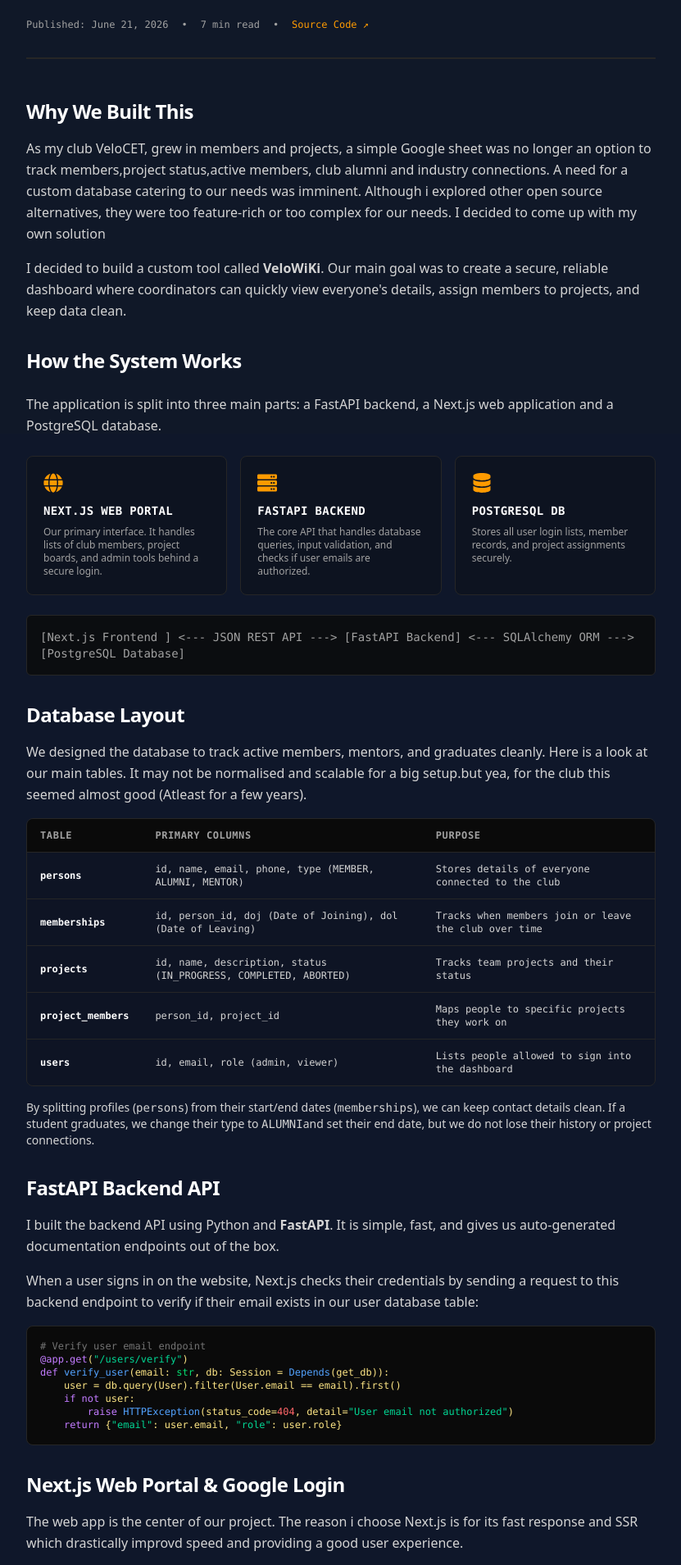
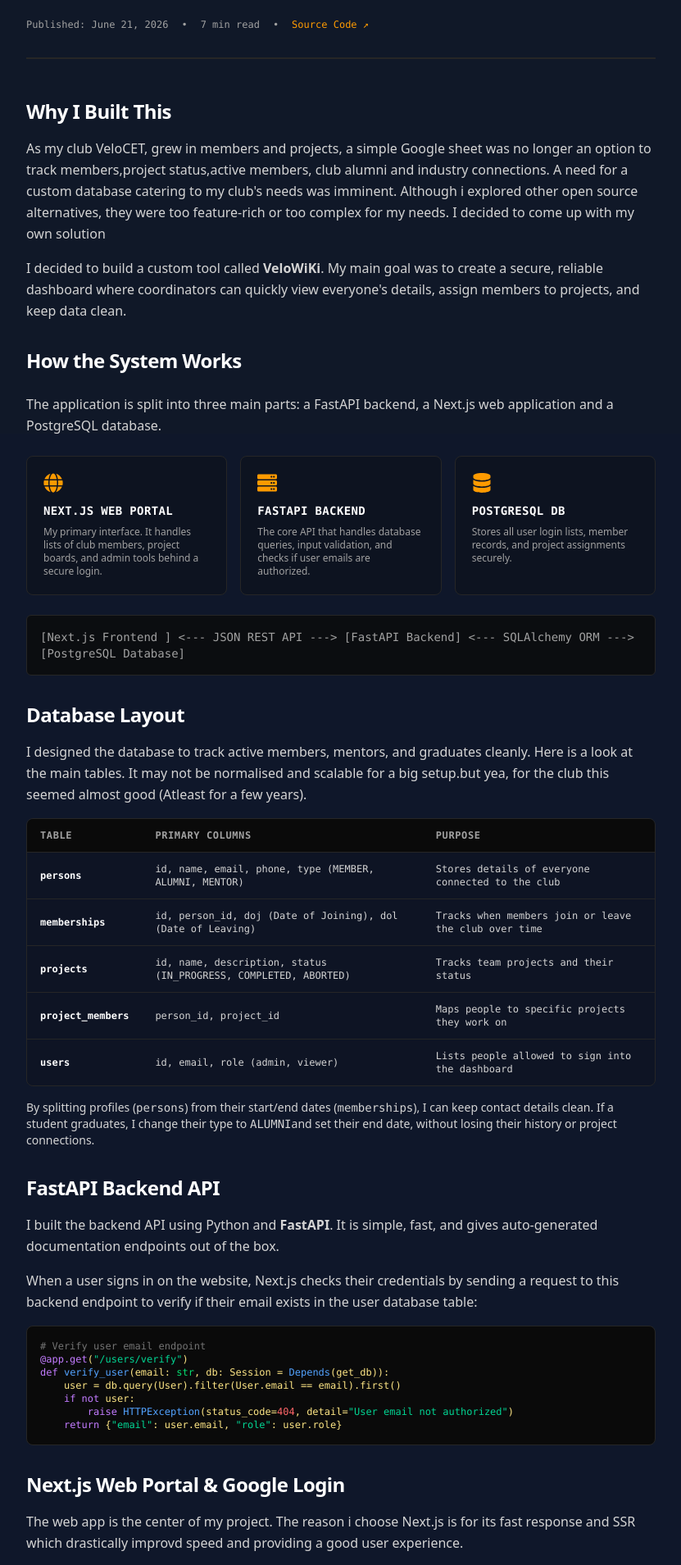
Before and after one commit to anand1946s/portfolio, a Next.js app in the folder frontend/: page /blogs/velowiki in a window 1280 px wide. Shown: the part 271-2180 px from the top of the page at 82% size, without its empty margins (224-1055 px from the left). Built offline with nearby package versions, Linux system fonts and the light colour scheme.

Commit message:
grammar correction blog

```diff
--- a/frontend/app/blogs/velowiki/page.tsx
+++ b/frontend/app/blogs/velowiki/page.tsx
@@ -88,15 +88,15 @@
         <article className="prose prose-invert max-w-none font-sans text-neutral-300 leading-relaxed space-y-8">
 
           <section className="space-y-4">
-            <h2 className="text-2xl font-bold text-white tracking-tight">Why We Built This</h2>
+            <h2 className="text-2xl font-bold text-white tracking-tight">Why I Built This</h2>
             <p>
               As my club VeloCET, grew in members and projects, a simple Google sheet was no longer an option
               to track members,project status,active members, club alumni and industry connections. A need for a
-              custom database catering to our needs was imminent. Although i explored other open source alternatives,
-              they were too feature-rich or too complex for our needs. I decided to come up with my own solution
+              custom database catering to my club's needs was imminent. Although i explored other open source alternatives,
+              they were too feature-rich or too complex for my needs. I decided to come up with my own solution
             </p>
             <p>
-              I decided to build a custom tool called <strong>VeloWiKi</strong>. Our main
+              I decided to build a custom tool called <strong>VeloWiKi</strong>. My main
               goal was to create a secure, reliable dashboard where coordinators can quickly view
               everyone's details, assign members to projects, and keep data clean.
             </p>
@@ -119,7 +119,7 @@
                   </div>
                   <h4 className="font-bold text-white font-mono text-sm uppercase tracking-wide">Next.js Web Portal</h4>
                   <p className="text-xs text-neutral-400 mt-2 font-sans">
-                    Our primary interface. It handles lists of club members, project boards, and admin tools behind a secure login.
+                    My primary interface. It handles lists of club members, project boards, and admin tools behind a secure login.
                   </p>
                 </div>
               </div>
@@ -158,8 +158,8 @@
           <section className="space-y-4">
             <h2 className="text-2xl font-bold text-white tracking-tight">Database Layout</h2>
             <p>
-              We designed the database to track active members, mentors, and graduates cleanly.
-              Here is a look at our main tables. It may not be normalised and scalable for a big setup.but yea,
+              I designed the database to track active members, mentors, and graduates cleanly.
+              Here is a look at the main tables. It may not be normalised and scalable for a big setup.but yea,
               for the club this seemed almost good (Atleast for a few years).
             </p>
 
@@ -204,8 +204,8 @@
 
             <p className="text-sm">
               By splitting profiles (<code>persons</code>) from their start/end dates (<code>memberships</code>),
-              we can keep contact details clean. If a student graduates, we change their type to <code>ALUMNI</code>
-              and set their end date, but we do not lose their history or project connections.
+              I can keep contact details clean. If a student graduates, I change their type to <code>ALUMNI</code>
+              and set their end date, without losing their history or project connections.
             </p>
           </section>
 
@@ -214,11 +214,11 @@
             <h2 className="text-2xl font-bold text-white tracking-tight">FastAPI Backend API</h2>
             <p>
               I built the backend API using Python and <strong>FastAPI</strong>. It is simple, fast, and
-              gives us auto-generated documentation endpoints out of the box.
+              gives auto-generated documentation endpoints out of the box.
             </p>
             <p>
               When a user signs in on the website, Next.js checks their credentials by sending a request
-              to this backend endpoint to verify if their email exists in our user database table:
+              to this backend endpoint to verify if their email exists in the user database table:
             </p>
 
             <div className="bg-neutral-950 border border-neutral-800 rounded-lg p-4 font-mono text-xs overflow-x-auto text-amber-200">
@@ -236,12 +236,12 @@
           <section className="space-y-4">
             <h2 className="text-2xl font-bold text-white tracking-tight">Next.js Web Portal & Google Login</h2>
             <p>
-              The web app is the center of our project. The reason i choose Next.js is for its fast response and SSR
+              The web app is the center of my project. The reason i choose Next.js is for its fast response and SSR
               which drastically improvd speed and providing a good user experience.
             </p>
             <p>
-              We used <strong>NextAuth.js</strong> to set up Google login. When someone signs in with their
-              Google account, Next.js calls our FastAPI backend behind the scenes to verify if their email
+              I used <strong>NextAuth.js</strong> to set up Google login. When someone signs in with their
+              Google account, Next.js calls the FastAPI backend behind the scenes to verify if their email
               is listed in the <code>users</code> database table. If they are in the database, they get a
               token containing their role (either <code>admin</code> or <code>viewer</code>). If not,
               they are immediately signed out and shown an access denied message.
@@ -294,25 +294,25 @@
               <li>
                 <strong>CORS Policies & Environment Variables:</strong> When I deployed the frontend to Vercel and
                 the backend to Render, they couldn't talk to each other. I had to learn how CORS headers work to allow
-                requests between our domains, and ensure Vercel was pointing to the production Render URL instead of
+                requests between the domains, and ensure Vercel was pointing to the production Render URL instead of
                 <code>localhost:8000</code>. Me and Gemini spend almost half an hour until i realised the local address alone added to the CORS.
               </li>
               <li>
                 <strong>OAuth & NextAuth Misconfigurations:</strong> Configuring Google OAuth for the first time
                 meant dealing with redirect URI mismatch errors. Getting the authentication flow to correctly query
-                our database and fetch the whitelisted emails took some troubleshooting.
+                the database and fetch the whitelisted emails took some troubleshooting.
               </li>
             </ul>
           </section>
 
           {/* Conclusion */}
           <section className="space-y-4 pt-4 border-t border-neutral-800">
-            <h2 className="text-2xl font-bold text-white tracking-tight">What We Learned</h2>
+            <h2 className="text-2xl font-bold text-white tracking-tight">What I Learned</h2>
             <p>
               Building VeloWiKi was a great exercise in full-stack development. By setting up a robust,
-              well-structured PostgreSQL database and a fast backend api, we were able to build a secure,
-              responsive dashboard that handles our club's records cleanly. Keeping the focus on the Next.js
-              web application allowed us to polish features and keep the interface simple and easy for everyone to use.
+              well-structured PostgreSQL database and a fast backend api, I was able to build a secure,
+              responsive dashboard that handles the club's records cleanly. Keeping the focus on the Next.js
+              web application allowed me to polish features and keep the interface simple and easy for everyone to use.
             </p>
           </section>
 
```
